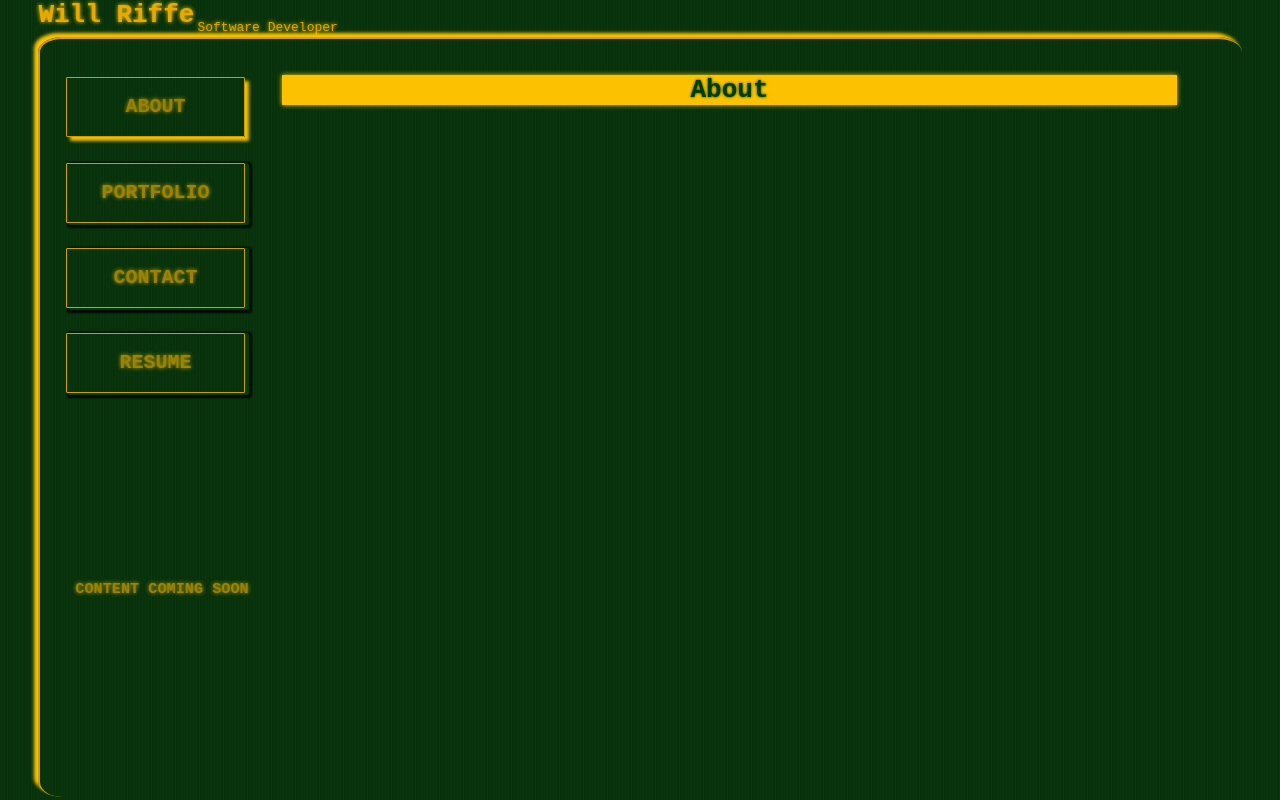
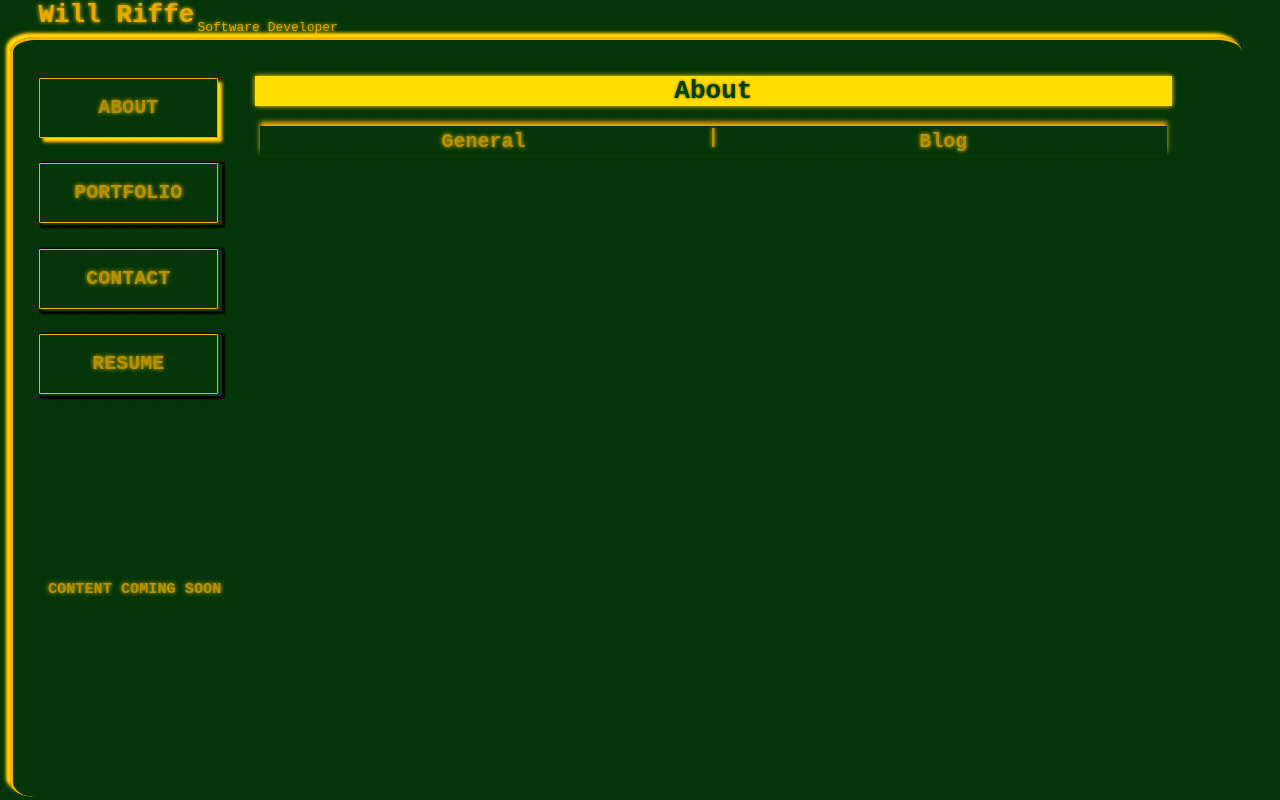
Before and after one commit to Will-Riffe/will-riffe-portfolio, a React (Create React App) app: page / in a window 1280 px wide. Built offline with nearby package versions, Linux system fonts and the light colour scheme.

Commit message:
🌐 Intrasite navigation improved

```diff
--- a/src/components/About/index.js
+++ b/src/components/About/index.js
@@ -2,9 +2,22 @@ import React from "react";
 
 function About(props) {
   return (
-    <header className="show-border main-content">
-      <div className="content-header">About</div>
-    </header>
+    <section className="show-border main-content">
+      <header className="show-border ">
+        <div className="content-header">About</div>
+      </header>
+      <article>
+        <nav className="article-nav show-border">
+          <button className="article-crumb ">
+            <h4>General</h4>
+          </button>
+          <h4 className="divider">|</h4>
+          <button className="article-crumb">
+            <h4>Blog</h4>
+          </button>
+        </nav>
+      </article>
+    </section>
   );
 }
 export default About;
--- a/src/components/Contact/index.js
+++ b/src/components/Contact/index.js
@@ -1,9 +1,12 @@
-import React from 'react'
+import React from "react";
 
 function Contact(props) {
   return (
     <section className="show-border main-content">
-    <div className="content-header">Contact</div>
-</section>  )
+      <header className="show-border ">
+        <div className="content-header">Contact</div>
+      </header>
+    </section>
+  );
 }
 export default Contact;
--- a/src/components/NavBar/index.js
+++ b/src/components/NavBar/index.js
@@ -31,7 +31,7 @@ function NavBar(props) {
         <button
           key={button.id}
           className={`main-btn ${activeButton === button.id ? "active" : ""}`}
-          data-route={button.to}
+          onClick={() => navigate(button.to)}
         >
           <h4>{button.label}</h4>
         </button>
--- a/src/components/Portfolio/index.js
+++ b/src/components/Portfolio/index.js
@@ -3,7 +3,24 @@ import React from 'react'
 function Portfolio(props) {
   return (
     <section className="show-border main-content">
-    <div className="content-header">Portfolio</div>
-</section>  )
-}
+      <header className="show-border ">
+        <div className="content-header">Portfolio</div>
+      </header>
+      <article>
+        <nav className="article-nav show-border">
+          <button className="article-crumb ">
+            <h4>Featured Projects</h4>
+          </button>
+          <h4 className="divider">|</h4>
+          <button className="article-crumb">
+            <h4>Professional Projects</h4>
+          </button>
+          <h4 className="divider">|</h4>
+          <button className="article-crumb">
+            <h4>School Projects</h4>
+          </button>
+        </nav>
+      </article>
+    </section>
+)}
 export default Portfolio;
--- a/src/components/Resume/index.js
+++ b/src/components/Resume/index.js
@@ -3,7 +3,9 @@ import React from 'react'
 function Resume(props) {
   return (
     <section className="show-border main-content">
-    <div className="content-header">Resume</div>
-</section>  )
-}
+      <header className="show-border ">
+        <div className="content-header">Resume</div>
+      </header>
+    </section>
+)}
 export default Resume;
--- a/src/styles/animations.css
+++ b/src/styles/animations.css
@@ -1,3 +1,12 @@
+:root {
+  --g: 0 0 4px var(--glow);
+  --g2: 0 0 1.25px var(--glow);
+  --bsg: -4px -4px 3.5px var(--glow);
+  --bsg1: 0 0 10px 1px var(--glow);
+  --bsg2: 4px 4px 3.5px var(--glow);
+  --clip-top-left: polygon(-50% -50%, 100% 0, 100% 100%, 0% 100%);
+}
+
 @keyframes flicker1 {
     0% {
       opacity: 1;
@@ -345,3 +354,90 @@
       box-shadow: var(--bsg2);
     }
   }
+
+  @keyframes flicker5 {
+    0% {
+      opacity: 1;
+      box-shadow: var(--bsg1);
+    }
+    5% {
+      opacity: 0.95;
+      box-shadow: var(--bsg1);
+    }
+    10% {
+      opacity: 0.9;
+      box-shadow: var(--bsg1);
+    }
+    15% {
+      opacity: 0.85;
+      box-shadow: var(--bsg1);
+    }
+    20% {
+      opacity: 0.8;
+      box-shadow: var(--bsg1);
+    }
+    25% {
+      opacity: 0.85;
+      box-shadow: var(--bsg1);
+    }
+    30% {
+      opacity: 0.9;
+      box-shadow: var(--bsg1);
+    }
+    35% {
+      opacity: 0.95;
+      box-shadow: var(--bsg1);
+    }
+    40% {
+      opacity: 1;
+      box-shadow: var(--bsg1);
+    }
+    45% {
+      opacity: 0.95;
+      box-shadow: var(--bsg1);
+    }
+    50% {
+      opacity: 0.9;
+      box-shadow: var(--bsg1);
+    }
+    55% {
+      opacity: 0.85;
+      box-shadow: var(--bsg1);
+    }
+    60% {
+      opacity: 0.8;
+      box-shadow: var(--bsg1);
+    }
+    65% {
+      opacity: 0.85;
+      box-shadow: var(--bsg1);
+    }
+    70% {
+      opacity: 0.9;
+      box-shadow: var(--bsg1);
+    }
+    75% {
+      opacity: 0.95;
+      box-shadow: var(--bsg1);
+    }
+    80% {
+      opacity: 1;
+      box-shadow: var(--bsg1);
+    }
+    85% {
+      opacity: 0.95;
+      box-shadow: var(--bsg1);
+    }
+    90% {
+      opacity: 0.9;
+      box-shadow: var(--bsg1);
+    }
+    95% {
+      opacity: 0.95;
+      box-shadow: var(--bsg1);
+    }
+    100% {
+      opacity: 1;
+      box-shadow: var(--bsg1);
+    }
+  }
--- a/src/styles/styles.css
+++ b/src/styles/styles.css
@@ -1,9 +1,15 @@
-:root {
-  --g: 0 0 4px var(--glow);
-  --g2: 0 0 1.25px var(--glow);
-  --bsg: -4px -4px 3.5px var(--glow);
-  --bsg2: 4px 4px 3.5px var(--glow);
-  --clip-top-left: polygon(-50% -50%, 100% 0, 100% 100%, 0% 100%);
+main {
+  border-style: solid solid solid solid;
+  border-radius: 2%;
+  border-width: 3px;
+  border-color: var(--textc);
+  animation: flicker5 15s infinite;
+  padding: 2%;
+  margin: 5px 5px 5px 5px;
+  height: 95vh;
+  display: flex;
+  flex-direction: row;
+  flex-wrap: wrap;
 }
 
 header.main {
@@ -15,6 +21,41 @@ header.main {
   bottom: 0;
   right: 0;
   left: 0;
+}
+
+body {
+  top: 0;
+  bottom: 0;
+  right: 0;
+  left: 0;
+  height: 99%;
+}
+
+article nav.article-nav {
+  display: flex;
+  box-shadow: 0 -4px 5px var(--textc);
+  width: 94%;
+  height: 30px;
+  margin: 20px auto auto auto;
+  text-align: center;
+}
+
+article nav button.article-crumb {
+  background-color: transparent;
+  border: none;
+  padding-bottom: 0px;
+  margin: 0px 0px 0px 0px;
+  width: 45vw;
+  align-self: center;
+  justify-content:end;
+  height: 25px;
+}
+
+article nav button h4.active-crumb {
+  box-shadow: 0 0 5px var(--glow);
+  background-color: var(--glow);
+  color:var(--background-color);
+  height:90%;
 }
 
 h1 {
@@ -32,40 +73,18 @@ p {
   animation: flicker2 25s infinite;
 }
 
-body {
-  top: 0;
-  bottom: 0;
-  right: 0;
-  left: 0;
-  height: 99%;
-
-}
-
 button.active {
   animation: flicker4 15s infinite;
 }
 
-main {
-  border-style: solid none none none;
-  border-radius: 2%;
-  border-width: 2px;
-  border-color: var(--textc);
-  animation: flicker3 15s infinite;
-  padding: 2%;
-  margin-top: 3px;
-  margin-left: 10px;
-  height: 95vh;
-  display: flex;
-  flex-direction: row;
-  flex-wrap: wrap;
+section {
+  width: 50%;
 }
 
 .main-content {
   height: 90%;
   width: 100%;
 }
-
-
 
 .main-btn {
   appearance: button;
@@ -113,23 +132,21 @@ main {
 }
 
 .content-header {
-  color:var(--background-color);
-  background-color:var(--glow);
+  color: var(--background-color);
+  background-color: var(--glow);
   box-shadow: 0 0 5px var(--glow);
-  width:95%;
-  height:30px;
-  margin: 10px auto 0 auto;
-  display:flex;
-  justify-content:center;
-  align-items:center;
-  font-size:xx-large;
-  font-weight:bolder;
+  width: 95%;
+  height: 30px;
+  margin: 10px auto 10px auto;
+  display: flex;
+  justify-content: center;
+  align-items: center;
+  font-size: xx-large;
+  font-weight: bolder;
   text-shadow: 0 0 3px var(--background-color);
 }
 
-
 @media screen and (min-width: 500px) {
-
   main {
     border-style: solid none none solid;
     animation: flicker3 10s infinite;
@@ -144,32 +161,36 @@ main {
     width: 17vw;
     height: 60px;
     margin: 0.5rem 1vw 0.5rem 0vw;
-    font-size:large;
+    font-size: large;
   }
 }
 
 @media screen and (min-width: 1024px) {
   .main-content {
-    height:100%;
+    height: 100%;
     width: 82%;
-}
+  }
 
   h4 {
     animation: flicker2 20s infinite;
     font-size: x-large;
   }
 
+  h4.divider {
+    margin: 0px;
+    padding: 0px;
+  }
+
   main {
     border-style: solid none none solid;
     animation: flicker3 10s infinite;
+    margin-left: 10px;
+
   }
 
   .main-btn {
     width: 14vw;
     height: 60px;
     margin: 0.5rem 1vw 0.5rem 0vw;
-
   }
-
-
 }
```
